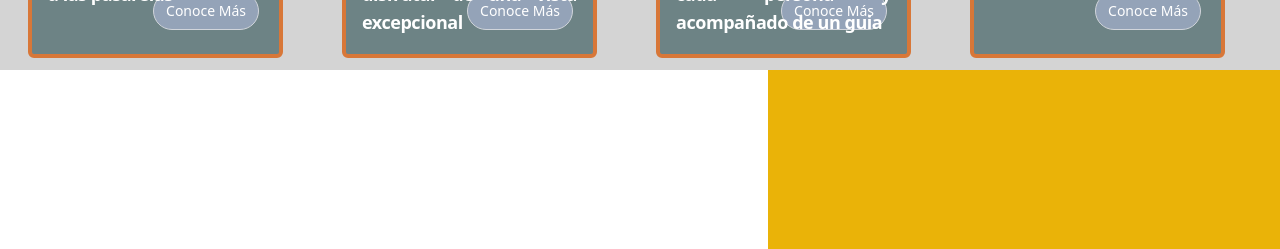
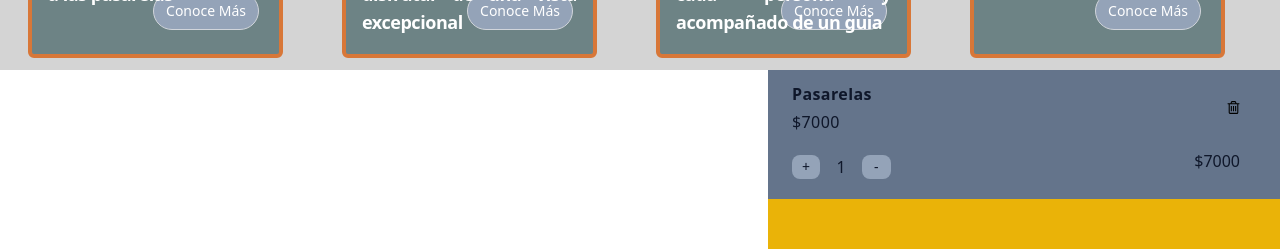
Before and after one commit to DulceNey/Proyecto-Andes, a React (Create React App) app: page / in a window 1280 px wide. Shown: the part 480-729 px from the top of the page. Built offline with nearby package versions, Linux system fonts and the light colour scheme; data requests are answered from the project's data file.

Commit message:
persistencia funcionando todos los metodos

```diff
--- a/src/App.js
+++ b/src/App.js
@@ -13,6 +13,7 @@ function App() {
    return (
     <>
    <ToursProvider>
+
       <Cardlist />
 
     <ShoppingCart/>
--- a/src/assets/db.json
+++ b/src/assets/db.json
@@ -34,5 +34,14 @@
     }
   ],
   "cart": [
-      ]
+    {
+      "imagen": "../multimedia/pasarelas.jpg",
+      "id": 1666716284857,
+      "nombre": "Pasarelas",
+      "texto": "Es una excursión ideal para visitar las pasarelas del Glaciar Perito Moreno desde El Calafate sin exigencias físicas y con amplio tiempo para recorrer los balcones con tranquilidad y al ritmo de cada persona,Nuestra excursión al glaciar inicia a las 7:00 a.m. desde su hotel en El Calafate, con diversas paradas en puntos panorámicos dentro del Parque Nacional y la visita a las pasarelas, punto panorámico culminante. El recorrido desde El Calafate hasta el glaciar es una sucesión de lagos, arroyos, bosques y montañas nevadas y se arribará al extremo oeste de la Península de Magallanes, desde donde se inicia la caminata por las pasarelas con una extensión total de 5.5 km. Las mismas están a distintos niveles y permiten contemplar el Perito Moreno desde diferentes perspectivas y balcones. Tendrán aproximadamente 5 horas para visitar las pasarelas y maravillarse con el Glaciar Perito Moreno desde su frente. Como servicio opcional, podrá incluir una navegación complementaria de una hora de duración frente a la pared norte del glaciar.",
+      "textoCorto": "Excursión clásica para visitar sin exigencias físicas el Glaciar Perito Moreno con amplio tiempo para recorrer sus balcones con tranquilidad al ritmo de cada persona y acompañado de un guia",
+      "precio": 7000,
+      "cantidad": 1
+    }
+  ]
 }
--- a/src/componentes/ItemsCarrito.js
+++ b/src/componentes/ItemsCarrito.js
@@ -3,7 +3,7 @@ import React from 'react';
 
 
 
-const ItemsCarrito = ({data,deleteFromCart,addToCart}) => {
+const ItemsCarrito = ({data,deleteFromCart,incrementarContador,decrementarContador}) => {
   //const{products, cart}=shoppingInitialState;
     const {id,nombre,precio,cantidad}=data
 
@@ -15,17 +15,26 @@ const ItemsCarrito = ({data,deleteFromCart,addToCart}) => {
         <h3 className='text-md font-normal pb-3 mb-2 pt-1 opacity-0 md:opacity-100'>${precio}</h3>
 
         <div className='inline-flex'>
-        <button onClick={()=>addToCart(id)} type="button" className="text-slate-900 bg-slate-400  focus:ring-gray-300 font-medium rounded-lg text-sm px-2.5 py-0 mr-2 mb-2">+</button>
+        <button onClick={()=>{
+            incrementarContador(data)
+        }
+        }
+        type="button" className="text-slate-900 bg-slate-400  focus:ring-gray-300 font-medium rounded-lg text-sm px-2.5 py-0 mr-2 mb-2">+</button>
 
         <h4 className='pb-2 pl-2 pr-4'>{cantidad}</h4>
 
-        <button onClick={()=>deleteFromCart(id)} type="button" className="text-slate-900 bg-slate-400  focus:ring-gray-300 font-medium rounded-lg text-sm px-3 py-0 mr-2 mb-2">-</button>
+        <button onClick={()=>{
+
+          decrementarContador(data)
+
+        }}
+        type="button" className="text-slate-900 bg-slate-400  focus:ring-gray-300 font-medium rounded-lg text-sm px-3 py-0 mr-2 mb-2">-</button>
         </div>
       </div>
 
     <div className=" w-fit mr-3 pr-1 ml-0 md:mr-3">
 
-        <button onClick={()=>deleteFromCart(id,true)} className="pl-5 mr-3 md:pl-8" >
+        <button onClick={()=>deleteFromCart(id)} className="pl-5 mr-3 md:pl-8" >
         <svg classname=" fixed"  baseProfile="tiny" xmlns="http://www.w3.org/2000/svg" viewBox="598 -476.1 1792 1792" width="15" height="15"><path d="M1302 260v576c0 9.2-3 17-9 23s-13.7 9-23 9h-64c-9.3 0-17-3-23-9s-9-13.8-9-23V260c0-9.4 3-17 9-23s13.7-9 23-9h64c9.3 0 17 3 23 9s9 13.6 9 23zm256 0v576c0 9.2-3 17-9 23s-13.7 9-23 9h-64c-9.3 0-17-3-23-9s-9-13.8-9-23V260c0-9.4 3-17 9-23s13.7-9 23-9h64c9.3 0 17 3 23 9s9 13.6 9 23zm256 0v576c0 9.2-3 17-9 23s-13.7 9-23 9h-64c-9.3 0-17-3-23-9s-9-13.8-9-23V260c0-9.4 3-17 9-23s13.7-9 23-9h64c9.3 0 17 3 23 9s9 13.6 9 23zm128 724V36h-896v948c0 14.6 2.3 28 7 40.4s9.5 21.3 14.5 27 8.5 8.5 10.5 8.5h832c2 0 5.5-3 10.5-8.6s9.8-14.7 14.5-27 7-25.8 7-40.5zM1270-92h448l-48-117c-4.7-6-10.3-9.8-17-11h-317c-6.7 1.2-12.3 5-17 11l-49 117zm928 32V4c0 9.2-3 17-9 23s-13.7 9-23 9h-96v948c0 55.2-15.7 103-47 143.4-31.3 40.3-69 60.5-113 60.5h-832c-44 0-81.7-19.6-113-58.6s-47-86.2-47-141.5V36h-96c-9.3 0-17-3-23-9s-9-13.8-9-23v-64c0-9.4 3-17 9-23s13.7-9 23-9h309l70-167c10-24.8 28-45.8 54-63 26-17.4 52.3-26 79-26h320c26.7 0 53 8.6 79 26 26 17.2 44 38.2 54 63l70 167h309c9.3 0 17 3 23 9s9 13.6 9 23z"></path></svg></button>
         <h4 className='pt-7 md:pr-6'> ${precio * cantidad }</h4>
     </div>
--- a/src/componentes/ModalContainer.js
+++ b/src/componentes/ModalContainer.js
@@ -3,7 +3,7 @@ import ShoppingCart from './ShoppingCart';
 import { shoppingInitialState } from './shoppingReducer';
 
 
-const ModalContainer = ({setVisible,data}) => {
+const ModalContainer = ({setVisible,item}) => {
 
   return (
     <>
@@ -14,7 +14,7 @@ const ModalContainer = ({setVisible,data}) => {
         </svg>
       </div>
       <div>
-        <ShoppingCart data={data}  className="float-right" />
+        <ShoppingCart item={item}  className="float-right" />
       </div>
     </div>
     </>
--- a/src/componentes/ShoppingCart.js
+++ b/src/componentes/ShoppingCart.js
@@ -1,116 +1,109 @@
-import React, { useState } from 'react';
-import { TYPES } from './acciones';
-import { useEffect } from 'react';
-import Productos from './Productos';
-import ItemsCarrito from './ItemsCarrito';
-import { useToursContext } from './ToursContext';
-import axios from 'axios';
-import { shoppingInitialState } from './shoppingReducer';
+import React, { useState } from "react";
+import { TYPES } from "./acciones";
+import { useEffect } from "react";
+import Productos from "./Productos";
+import ItemsCarrito from "./ItemsCarrito";
+import { useToursContext } from "./ToursContext";
+import axios from "axios";
+import { shoppingInitialState } from "./shoppingReducer";
 
-//export const PostCarrito = function(){saveData()};
+//export const PostCarrito = function(){saveData(item)};
 
-const ShoppingCart =({setvisibleCart,data}) => {
-
-  const {state,dispatch} =useToursContext();
-  const {products,cart}=state;
+const ShoppingCart = ({ setvisibleCart, item }) => {
+  const { state, dispatch } = useToursContext();
+  const { products, cart } = state;
+  //const {id,nombre,precio,cantidad}=item;
   const [db, setDb] = useState(shoppingInitialState);
 
-   const saveData = async(data) =>{
-
-  const options ={
-    method:"POST",
-    headers:{ "content-type":"application/json"},
-    data: JSON.stringify(data)
-   };
-
-
-  const res = await axios("http://localhost:8080/cart",options)
-  const productCarrito = await res.data
-
-
-    setDb ([
-      ...db ,
-      productCarrito]);
-    }
-
- const getState = async (data) =>{
-
+  const getState = async (data) => {
     const productsURL = "http://localhost:8080/products";
     const cartURL = "http://localhost:8080/cart";
     const resProducts = await axios.get(productsURL);
     const resCart = await axios.get(cartURL);
-  const ProductList = await resProducts.data
-  const newCartItem = await resCart.data
+    const ProductList = await resProducts.data;
+    const newCartItem = await resCart.data;
 
-  dispatch ({type:TYPES.READ_STATE , payload: [ProductList , newCartItem]})
+    dispatch({ type: TYPES.READ_STATE, payload: [ProductList, newCartItem] });
+  };
 
+  useEffect(() => {
+    getState();
+  }, []);
+
+  const addToCart = async (data) => {
+    data.id = Date.now();
+
+    data["cantidad"] = 1;
+
+    const options = {
+      method: "POST",
+      headers: { "content-type": "application/json" },
+      data: JSON.stringify(data),
+    };
+
+    await axios("http://localhost:8080/cart", options);
+
+    getState();
+  };
+
+  const incrementarContador = async (data) => {
+    const { id} = data;
+    const endpoint = `http://localhost:8080/cart/${id}`;
+
+    data.cantidad ++;
+
+    const options = {
+      method: "PUT",
+      headers: { "content-type": "application/json" },
+      data: JSON.stringify(data),
+    };
+
+    await axios(endpoint, options);
+
+    getState();
+  };
+
+  const decrementarContador = async (data) => {
+    const { id, cantidad } = data;
+
+    if (cantidad > 1) {
+      const endpoint = `http://localhost:8080/cart/${id}`;
+
+      data.cantidad--;
+
+      const options = {
+        method: "PUT",
+        headers: { "content-type": "application/json" },
+        data: JSON.stringify(data),
+      };
+
+      await axios(endpoint, options);
+
+      getState();
     }
+    return state;
+  };
 
-  useEffect (() =>{
-   getState()
-//  saveData()
-  },[]);
+  const deleteFromCart = async (id) => {
 
 
+    const endpoint = `http://localhost:8080/cart/${id}`;
 
-  const updateData = async (data)=>{
+      const options = {
+        method: "DELETE",
+        headers: { "content-type": "application/json" },
+      };
 
-    // const endpoint=`http://localhost:8080/cart/${data.id}`;
+      await axios(endpoint, options);
 
-    // let options = {
-    //   method:"PUT",
-    //   headers:{"content-type":"application/json"},
-    //   data: JSON.stringify(data)
-    // }
-
-    // const res = await axios(endpoint , options),
-    // producto=await res.data;
-
-    //  dispatch({type:TYPES.ADD_TO_CART, type:TYPES.REMOVE_ONE_PRODUCT, payload:[producto.id]})
-    //
-  }
-    // const deleteData = async(id)=>{
-
-    //    const endpoint=`http://localhost:8080/cart${id}`;
-
-    //       const options = {
-    //         method:"DELETE",
-    //         headers:{"content-type":"application/json"},
-
-    //       };
-
-    //       const res = await axios(endpoint , options),
-    //       productos=await res.data;
-
-    //       // setDb{[
-    //       //     ...db,
-    //       //    productos
-    //       //   ]}
-    //     }
+      getState();
 
 
-
-
-
-
-      const addToCart = (id)=>{
-        dispatch({type:TYPES.ADD_TO_CART, payload:id})
-
   };
-      const deleteFromCart = (id,all=false)=>{
-        if (all) {
-          dispatch({type:TYPES.REMOVE_ALL_PRODUCTS, payload:id})
-        } else {
-
-          dispatch({type:TYPES.REMOVE_ONE_PRODUCT, payload:id})
-        }
-      };
-
 
   return (
     <>
-    <div className='bg-yellow-500 w-5/6 h-screen  md:w-2/5  flex-col flex-nowrap item-center justify-center float-right'>
-
+      <div className="bg-yellow-500 w-5/6 h-screen  md:w-2/5  flex-col flex-nowrap item-center justify-center float-right">
         {/* <svg  onClick={()=>{setvisibleCart(false)}} xmlns="http://www.w3.org/2000/svg" width="24" height="24" viewBox="0 0 24 24">
           <path d="M16.192 6.344L11.949 10.586 7.707 6.344 6.293 7.758 10.535 12 6.293 16.242 7.707 17.656 11.949 13.414 16.192 17.656 17.606 16.424 13.364 12 17.606 7.758z" />
         </svg>
@@ -131,14 +124,23 @@ const ShoppingCart =({setvisibleCart,data}) => {
       )
      } */}
 
-     <div >
-        {cart.map((item,index)=><ItemsCarrito key={index} data={item} addToCart={addToCart} deleteFromCart={deleteFromCart} saveData={saveData}/>)}
+        <div>
+          {cart.map((item, index) => (
+            <ItemsCarrito
+              key={index}
+              data={item}
+              addToCart={addToCart}
+              deleteFromCart={deleteFromCart}
+              incrementarContador={incrementarContador}
+              decrementarContador={decrementarContador}
+              // saveData={saveData}
+              // updateData={updateData()}
+            />
+          ))}
         </div>
+      </div>
+    </>
+  );
+};
 
-     </div>
-
-    </>
-  )
-}
-
-export default ShoppingCart
+export default ShoppingCart;
--- a/src/componentes/cards/Cardlist.js
+++ b/src/componentes/cards/Cardlist.js
@@ -1,27 +1,42 @@
-import { TYPES } from '../acciones';
 import React from 'react';
+import {TYPES} from '../acciones';
 import Cards from './Cards';
 import *as  styles from './styles';
 import { useToursContext } from '../ToursContext';
+import axios from 'axios';
 
 
 
-const Cardlist = (props) => {
+
+const Cardlist = () => {
   const {state,dispatch} =useToursContext();
-  const {products,cart}=state;
+  const {products}=state;
 
-    const addToCart = (id)=>{
-      //console.log(id)
-        dispatch({type:TYPES.ADD_TO_CART, payload:id})
+  const getState = async (data) => {
+    const productsURL = "http://localhost:8080/products";
+    const cartURL = "http://localhost:8080/cart";
+    const resProducts = await axios.get(productsURL);
+    const resCart = await axios.get(cartURL);
+    const ProductList = await resProducts.data;
+    const newCartItem = await resCart.data;
 
-      };
-      const deleteFromCart = (id,all=false)=>{
-        if (all) {
-          dispatch({type:TYPES.REMOVE_ALL_PRODUCTS, payload:id})
-        } else {
+    dispatch({ type: TYPES.READ_STATE, payload: [ProductList, newCartItem] });
+  };
 
-          dispatch({type:TYPES.REMOVE_ONE_PRODUCT, payload:id})
-        };
+const addToCart = async (data) => {
+    data.id = Date.now();
+
+    data["cantidad"] = 1;
+
+    const options = {
+      method: "POST",
+      headers: { "content-type": "application/json" },
+      data: JSON.stringify(data),
+    };
+
+    await axios("http://localhost:8080/cart", options);
+
+    getState();
   };
 
 
```
Also changed, not shown: src/componentes/cards/Cards.js (+5 -5 lines). Lines whose indentation alone changed are shown as unchanged.
